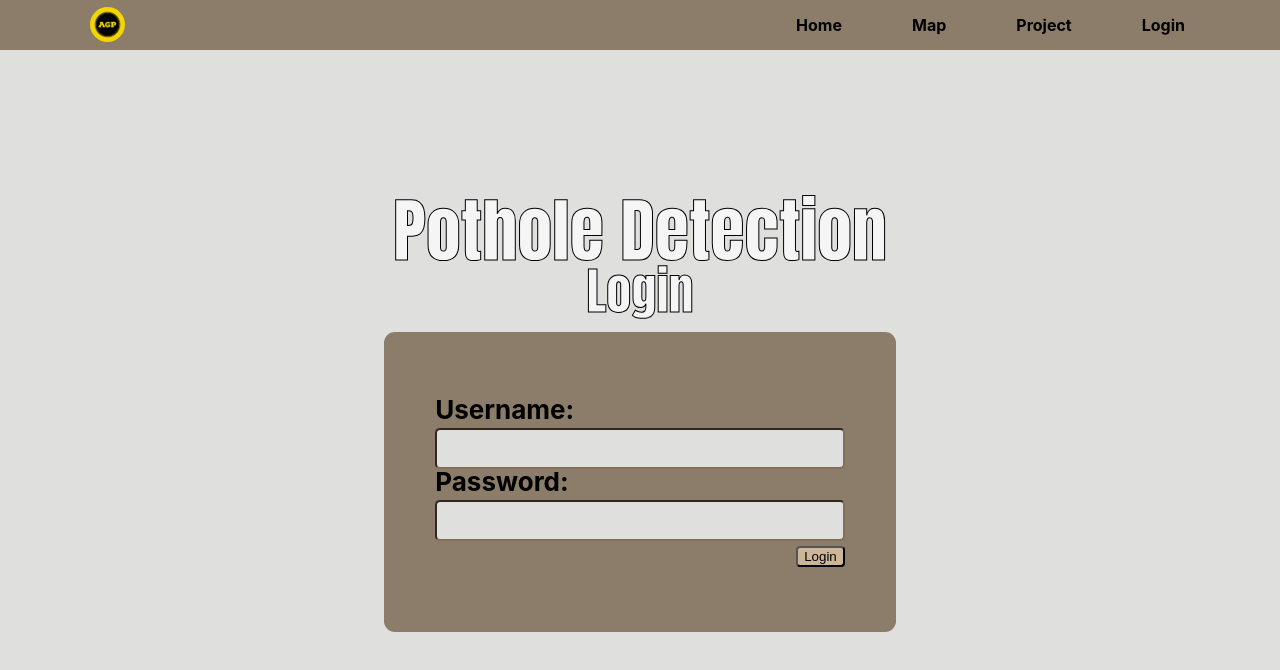
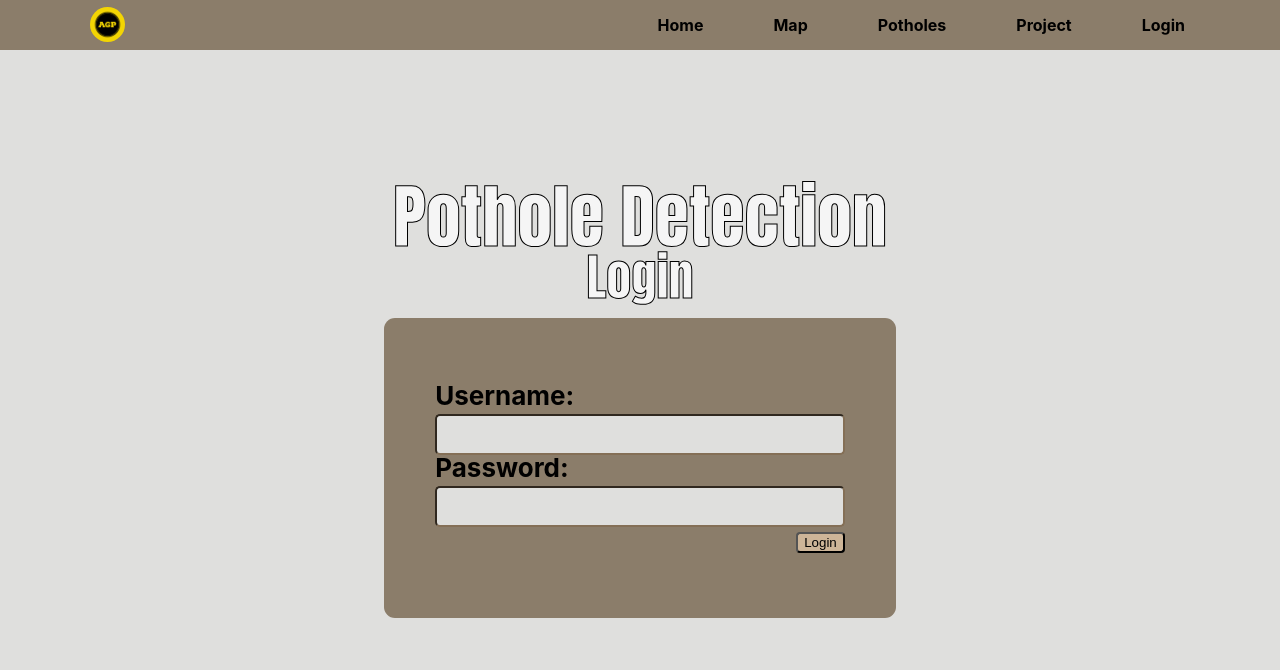
Before and after one commit to Dranelmek/ECS7019U-Advanced_Group_Project, a React (Create React App) app in the folder Frontend/councilSite/frontend/: page /login in a window 1280 px wide. Shown: the top 670 px of the page. Built offline with nearby package versions, Linux system fonts and the light colour scheme.

Commit message:
added extra navbar functions

```diff
--- a/Frontend/councilSite/frontend/src/components/Navbar.js
+++ b/Frontend/councilSite/frontend/src/components/Navbar.js
@@ -23,6 +23,10 @@ function testListener() {
     window.open("https://www.youtube.com/watch?v=e58hWzRS8iE")
 }
 
+function projectLink() {
+    window.open("https://github.com/Dranelmek/ECS7019U-Advanced_Group_Project")
+}
+
 function Navbar() {
 
     const [loggedIn, setLoggedIn] = useState(false);
@@ -38,12 +42,15 @@ function Navbar() {
                         <li>
                             <NavLink to="/">Home</NavLink>
                         </li>
-                        <li>
+                        <li onClick={() => setLoggedIn(!loggedIn)}>
+                            {/* temporary toggle for logged in state */}
                             Map
                         </li>
-                        <li onClick={() => setLoggedIn(!loggedIn)}>
-                            {/* temporary toggle for logged in state */}
-                            Project
+                        <li>
+                            Potholes
+                        </li>
+                        <li>
+                            <Link to="/" onClick={projectLink}>Project</Link>
                         </li>
                         {navLogin(loggedIn)}
                     </ul>
--- a/Frontend/councilSite/frontend/src/components/styles/App.css
+++ b/Frontend/councilSite/frontend/src/components/styles/App.css
@@ -4,7 +4,7 @@
 }
 
 .App-header {
-  height: 91%;
+  height: 100%;
 }
 
 .Page-title {
--- a/Frontend/councilSite/frontend/src/components/styles/Login.css
+++ b/Frontend/councilSite/frontend/src/components/styles/Login.css
@@ -1,5 +1,5 @@
 .Login-header {
-    height: 91%;
+    height: 100%;
     display: flex;
     flex-direction: column;
     align-items: center;
--- a/Frontend/councilSite/frontend/src/components/styles/Navbar.css
+++ b/Frontend/councilSite/frontend/src/components/styles/Navbar.css
@@ -4,7 +4,8 @@
 }
 
 .navbar {
-    position: relative;
+    position: absolute;
+    width: 100vw;
     background-color: rgb(139, 125, 106);
     height: 7%;
     max-height: 50px;
```
